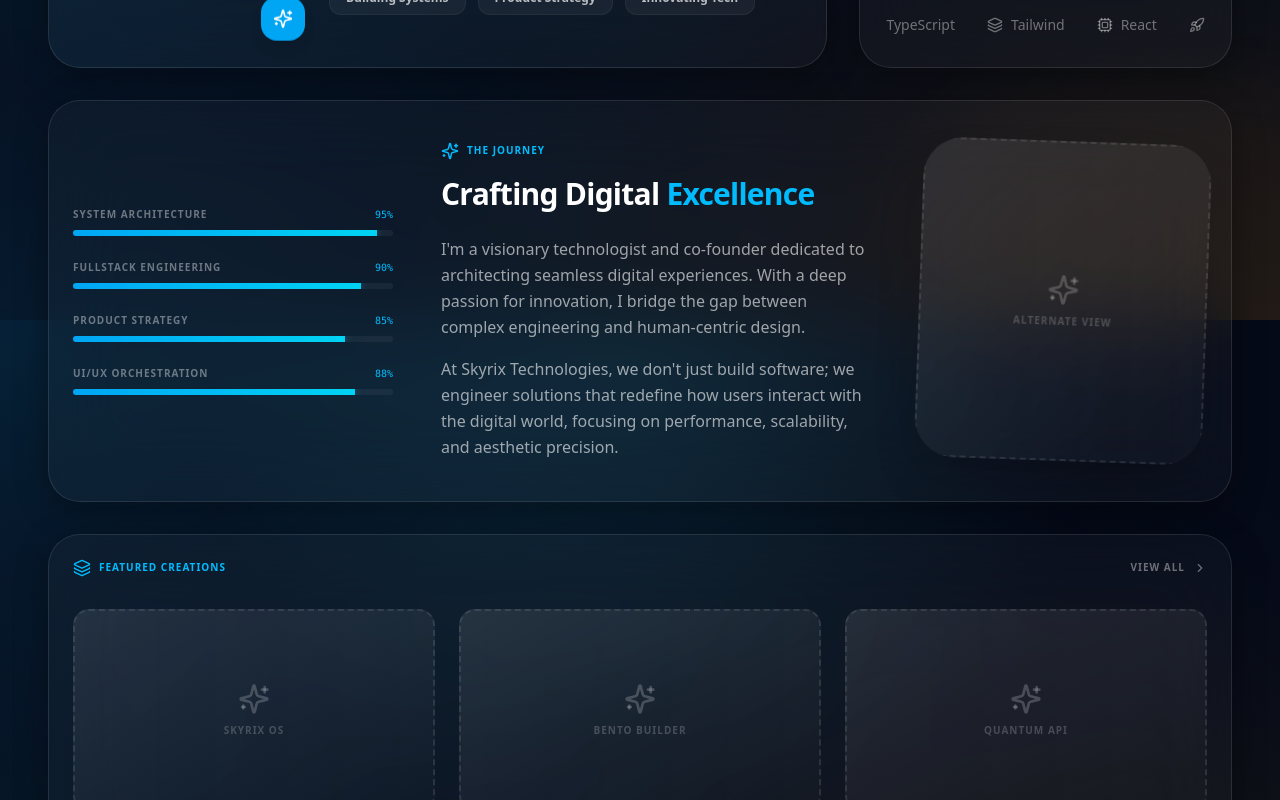
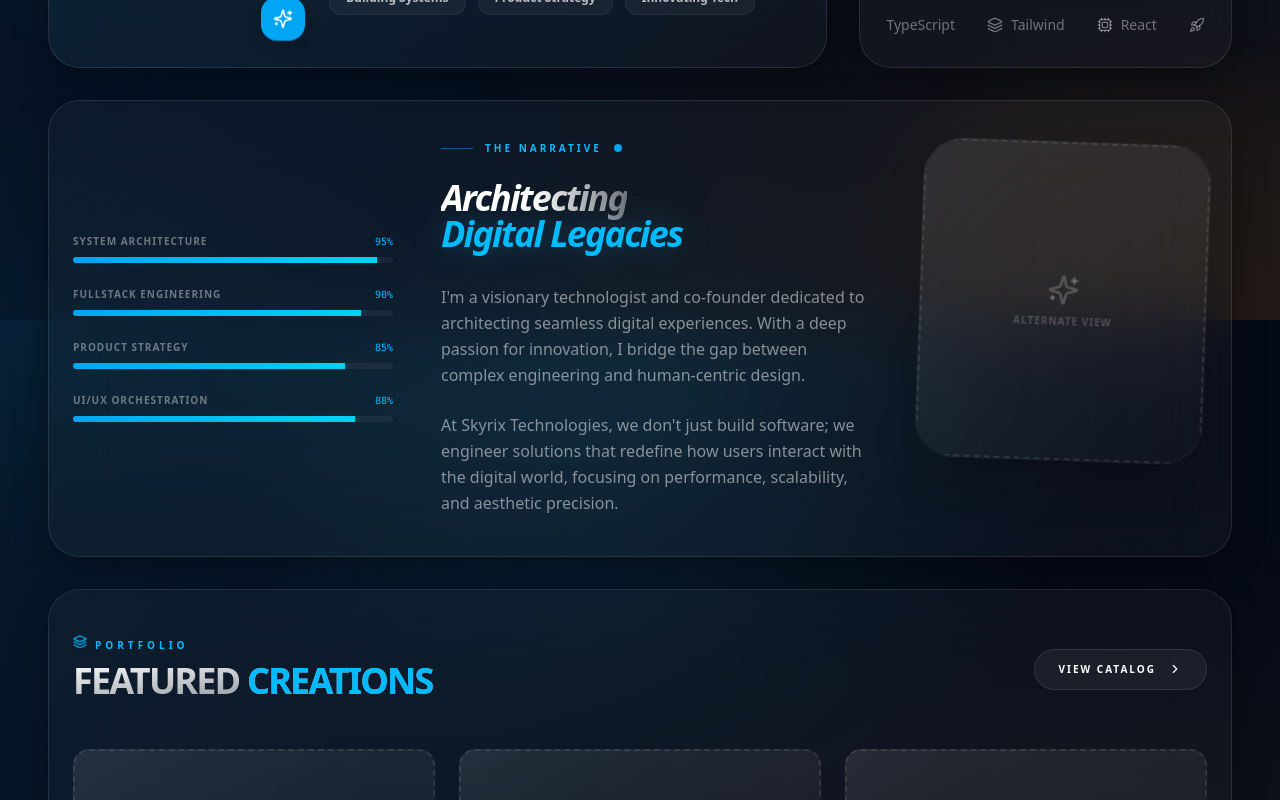
Before and after one commit to katsomar/omar-muammar-card, a Next.js app: page / in a window 1280 px wide. Shown: the part 480-1280 px from the top of the page. Built offline with nearby package versions, Linux system fonts and the light colour scheme.

Commit message:
improved cardheaders

```diff
--- a/app/page.tsx
+++ b/app/page.tsx
@@ -11,6 +11,37 @@ import {
 import Stats from "@/components/Stats";
 
 // --- Sub-components ---
+
+const HeaderStrip = () => (
+  <div className="fixed top-0 left-0 right-0 z-[60] h-10 bg-[#050A18]/80 backdrop-blur-md border-b border-white/5 flex items-center px-6 overflow-hidden">
+    <div className="absolute inset-0 bg-sky-500/5 animate-pulse" />
+    <div className="absolute bottom-0 left-0 h-[1px] bg-sky-400/30 w-full overflow-hidden">
+      <motion.div
+        animate={{ x: ["-100%", "100%"] }}
+        transition={{ duration: 3, repeat: Infinity, ease: "linear" }}
+        className="w-1/3 h-full bg-gradient-to-r from-transparent via-sky-400 to-transparent"
+      />
+    </div>
+    <div className="max-w-[1440px] mx-auto w-full flex items-center justify-between text-[8px] font-black tracking-[0.3em] uppercase text-white/40">
+      <div className="flex items-center gap-4">
+        <div className="flex items-center gap-2">
+          <div className="w-1 h-1 rounded-full bg-green-500 shadow-[0_0_5px_#22C55E]" />
+          <span>System Online</span>
+        </div>
+        <div className="hidden sm:block h-3 w-[1px] bg-white/10" />
+        <div className="hidden sm:flex items-center gap-2">
+          <Globe size={10} className="text-sky-400" />
+          <span>Global Access Secured</span>
+        </div>
+      </div>
+      <div className="flex items-center gap-4">
+        <div className="hidden md:block">Local Time: {new Date().toLocaleTimeString([], { hour: '2-digit', minute: '2-digit' })}</div>
+        <div className="h-3 w-[1px] bg-white/10" />
+        <div className="text-sky-400 animate-pulse">SKYRIX-CORE-V2.0</div>
+      </div>
+    </div>
+  </div>
+);
 
 const ImagePlaceholder = ({ className = "", label = "Image Placeholder" }: { className?: string; label?: string }) => (
   <div className={`relative overflow-hidden group ${className}`}>
@@ -258,12 +289,16 @@ export default function Home() {
 
             {/* Content Middle */}
             <div className="flex-1 flex flex-col justify-center text-center lg:text-left order-3 lg:order-2">
-              <div className="flex items-center gap-2 text-sky-400 mb-4 justify-center lg:justify-start">
-                <Sparkles size={18} />
-                <span className="text-[10px] uppercase tracking-widest font-bold">The Journey</span>
+              <div className="flex items-center gap-3 text-sky-400 mb-6 justify-center lg:justify-start">
+                <div className="w-8 h-[1px] bg-sky-500/50" />
+                <span className="text-[10px] uppercase tracking-[0.3em] font-black">The Narrative</span>
+                <div className="w-2 h-2 rounded-full bg-sky-500 animate-pulse" />
               </div>
-              <h2 className="text-3xl font-black mb-6 tracking-tight">Crafting Digital <span className="text-sky-400">Excellence</span></h2>
-              <div className="space-y-4 text-white/60 leading-relaxed text-sm md:text-base max-w-2xl mx-auto lg:mx-0">
+              <h2 className="text-3xl md:text-4xl font-black mb-8 tracking-tighter leading-none italic">
+                <span className="bg-clip-text text-transparent bg-gradient-to-r from-white via-white to-white/40">Architecting</span> <br/>
+                <span className="text-sky-400 drop-shadow-[0_0_15px_rgba(14,165,233,0.3)]">Digital Legacies</span>
+              </h2>
+              <div className="space-y-6 text-white/50 leading-relaxed text-sm md:text-base max-w-2xl mx-auto lg:mx-0 font-medium">
                 <p>
                   I'm a visionary technologist and co-founder dedicated to architecting seamless digital experiences. With a deep passion for innovation, I bridge the gap between complex engineering and human-centric design.
                 </p>
@@ -275,20 +310,28 @@ export default function Home() {
 
             {/* Image Right */}
             <div className="shrink-0 order-1 lg:order-3">
-              <ImagePlaceholder className="w-64 h-64 md:w-72 md:h-80 rounded-[2.5rem] shadow-2xl rotate-[2deg] hover:rotate-0 transition-transform duration-500" label="Alternate View" />
+              <ImagePlaceholder className="w-64 h-64 md:w-72 md:h-80 rounded-[2.5rem] shadow-2xl rotate-[2deg] hover:rotate-0 transition-all duration-700 border border-white/5" label="Alternate View" />
             </div>
           </BentoCard>
 
           {/* FEATURED PROJECTS GALLERY */}
-          <BentoCard className="md:col-span-12 group/gallery">
-            <div className="flex items-center justify-between mb-8">
-              <div className="flex items-center gap-2 text-sky-400">
-                <Layers size={18} />
-                <span className="text-[10px] uppercase tracking-widest font-bold">Featured Creations</span>
+          <BentoCard className="md:col-span-12 group/gallery py-12">
+            <div className="flex flex-col md:flex-row items-center justify-between mb-12 gap-6">
+              <div className="flex flex-col items-center md:items-start gap-2">
+                <div className="flex items-center gap-2 text-sky-400">
+                  <Layers size={14} className="animate-bounce" />
+                  <span className="text-[10px] uppercase tracking-[0.4em] font-black">Portfolio</span>
+                </div>
+                <h2 className="text-3xl md:text-4xl font-black tracking-tighter bg-clip-text text-transparent bg-gradient-to-br from-white to-white/40 uppercase">
+                  Featured <span className="text-sky-400">Creations</span>
+                </h2>
               </div>
-              <div className="flex items-center gap-2 text-white/40 text-[10px] font-bold uppercase tracking-widest cursor-pointer hover:text-white transition-colors">
-                View All <ChevronRight size={14} />
-              </div>
+              <motion.div
+                whileHover={{ x: 5 }}
+                className="flex items-center gap-3 px-6 py-3 rounded-full bg-white/5 border border-white/10 text-[10px] font-black uppercase tracking-[0.2em] cursor-pointer hover:bg-sky-500/10 hover:text-sky-400 transition-all group"
+              >
+                View Catalog <ChevronRight size={14} className="group-hover:translate-x-1 transition-transform" />
+              </motion.div>
             </div>
 
             <div className="grid grid-cols-1 sm:grid-cols-2 lg:grid-cols-3 gap-6">
```
